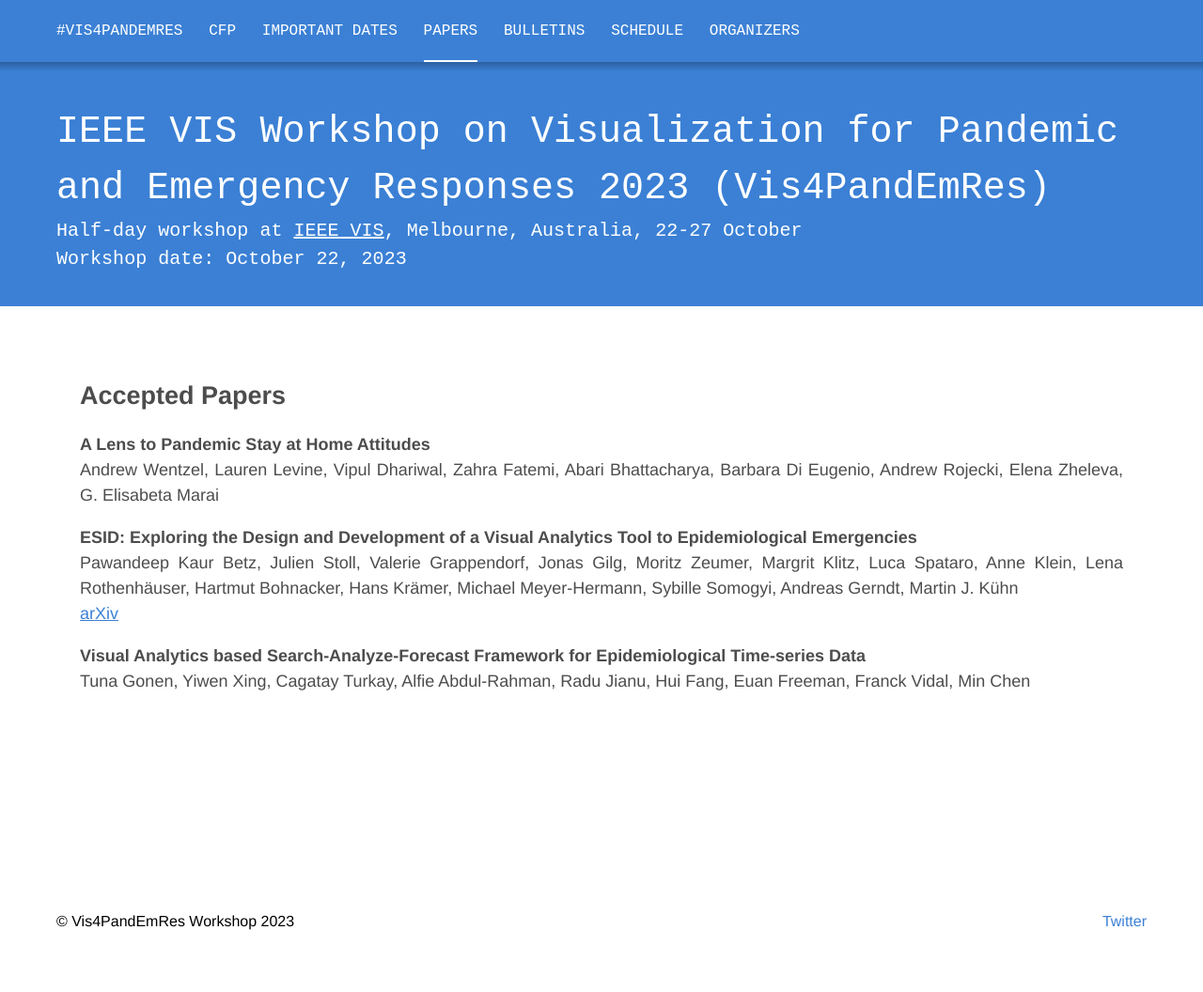
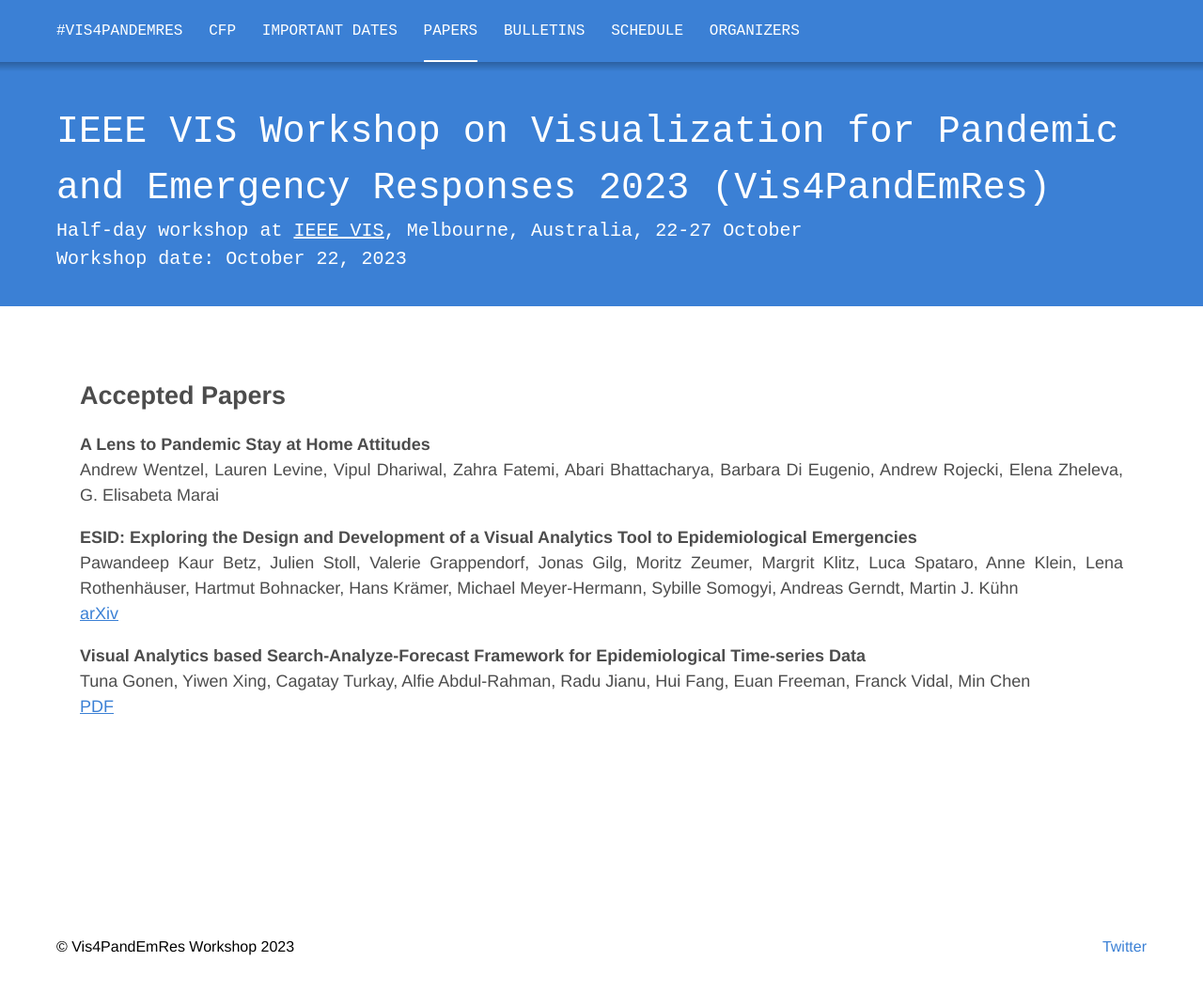
Before and after one commit to Vis4PandEmRes/Vis4PandEmRes.github.io, a Jekyll site: the page built from _pages/papers.markdown, in a window 1280 px wide and 1059 px high. Shown: the top 1056 px of the window at 94% size. Built offline with Jekyll 4.4.1, drawn with Linux system fonts in a browser that asks for light colours.

Commit message:
Added PDF link to a paper

```diff
--- a/_pages/papers.markdown
+++ b/_pages/papers.markdown
@@ -14,4 +14,5 @@ Pawandeep Kaur Betz, Julien Stoll, Valerie Grappendorf, Jonas Gilg, Moritz Zeume
 <a href="https://arxiv.org/pdf/2304.04635v3.pdf">arXiv</a></p>
 
 <p><strong>Visual Analytics based Search-Analyze-Forecast Framework for Epidemiological Time-series Data</strong><br>
-Tuna Gonen, Yiwen Xing, Cagatay Turkay, Alfie Abdul-Rahman, Radu Jianu, Hui Fang, Euan Freeman, Franck Vidal, Min Chen</p>
+Tuna Gonen, Yiwen Xing, Cagatay Turkay, Alfie Abdul-Rahman, Radu Jianu, Hui Fang, Euan Freeman, Franck Vidal, Min Chen<br>
+<a href="https://repository.lboro.ac.uk/articles/conference_contribution/Visual_analytics_based_search-analyze-forecast_framework_for_epidemiological_time-series_data/24038895">PDF</a></p>
```
